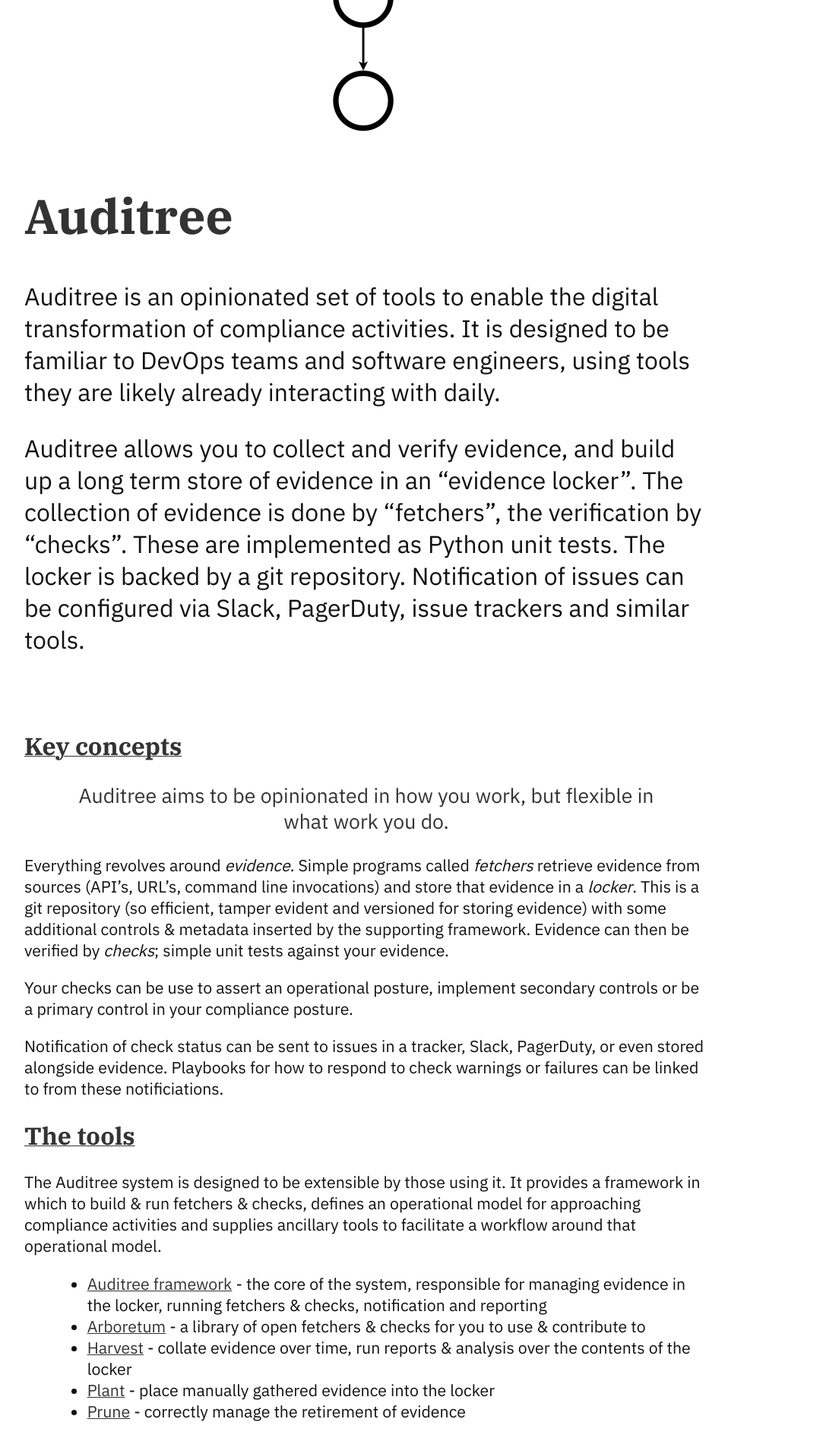
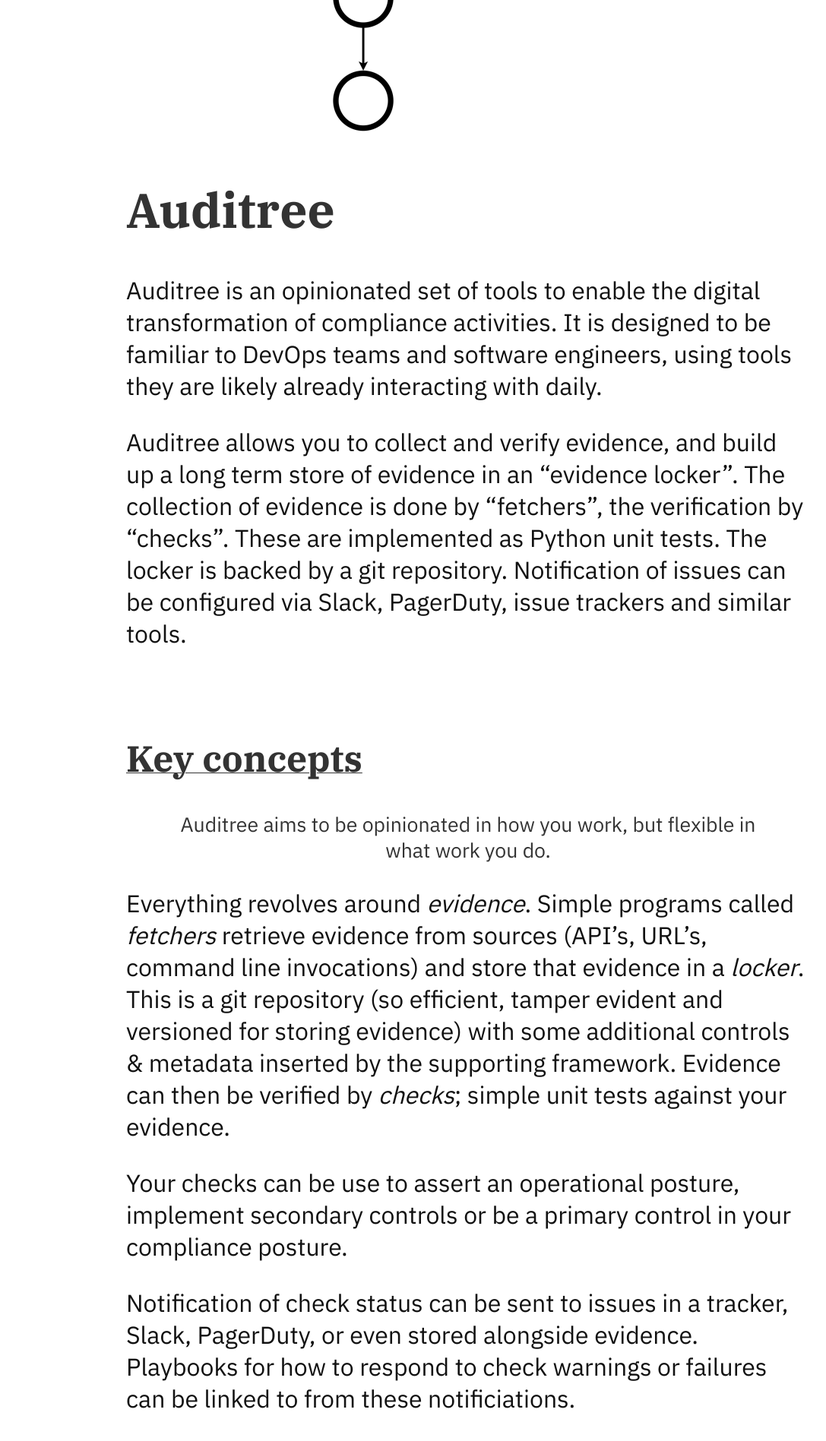
Before and after one commit to auditree/auditree.github.io, a Jekyll site: the page built from index.md, in a window 1280 px wide. Shown: the part 409-2306 px from the top of the page at 76% size, without its empty margins (158-1245 px from the left). Built offline with Jekyll 4.4.1, drawn with Linux system fonts in a browser that asks for light colours; our own code applies the rules of GitHub Pages for plain Markdown files.

Commit message:
add container div

```diff
--- a/_layouts/index.html
+++ b/_layouts/index.html
@@ -16,6 +16,7 @@
         </style>
     </head>
     <body>
+        <div class="container">
             <div class="content">
                 <h1>{{site.title}}</h1>
                 {{site.description | markdownify}}
@@ -23,5 +24,6 @@
             <div class="content">
                 {{ content }}
             </div>
+        </div>
     </body>
 </html>
--- a/style.css
+++ b/style.css
@@ -5,6 +5,11 @@
     font-family: 'IBM Plex Sans', sans-serif;
     font-size: 16pt;
     text-align: center;
+}
+.container {
+
+  width: 50%;
+  margin: 0 auto;
 }
 .content {
     width: 900px;
```
Lines whose indentation alone changed are shown as unchanged.
